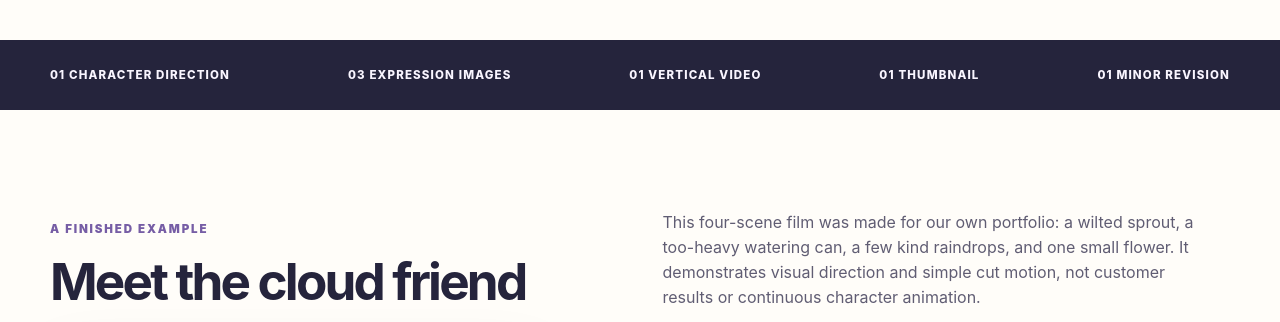
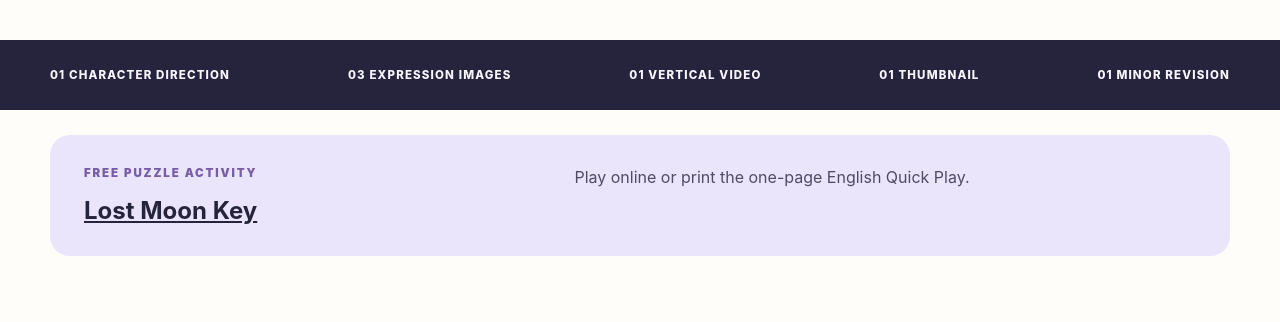
Before and after one commit to highbarcode-lab/little-character-studio, a plain HTML site: page index.html in a window 1280 px wide. Shown: the part 900-1222 px from the top of the page. Drawn offline with Linux system fonts and the light colour scheme.

Commit message:
Link free Lost Moon Key activity from studio entry

```diff
--- a/index.html
+++ b/index.html
@@ -31,6 +31,8 @@
     </section>
 
     <section class="ribbon" aria-label="Service snapshot"><div class="section-shell ribbon-inner"><span>01 character direction</span><span>03 expression images</span><span>01 vertical video</span><span>01 thumbnail</span><span>01 minor revision</span></div></section>
+
+    <aside class="section-shell" aria-label="Free puzzle activity"><div class="scope-note"><div><p class="eyebrow">Free puzzle activity</p><h3><a href="/little-character-studio/lost-moon-key/">Lost Moon Key</a></h3></div><p>Play online or print the one-page English Quick Play.</p></div></aside>
 
     <section class="section-shell story-section" id="sample" aria-labelledby="sample-title">
       <div class="section-heading"><div><p class="eyebrow">A finished example</p><h2 id="sample-title">Meet the cloud friend</h2></div><p>This four-scene film was made for our own portfolio: a wilted sprout, a too-heavy watering can, a few kind raindrops, and one small flower. It demonstrates visual direction and simple cut motion, not customer results or continuous character animation.</p></div>
```
